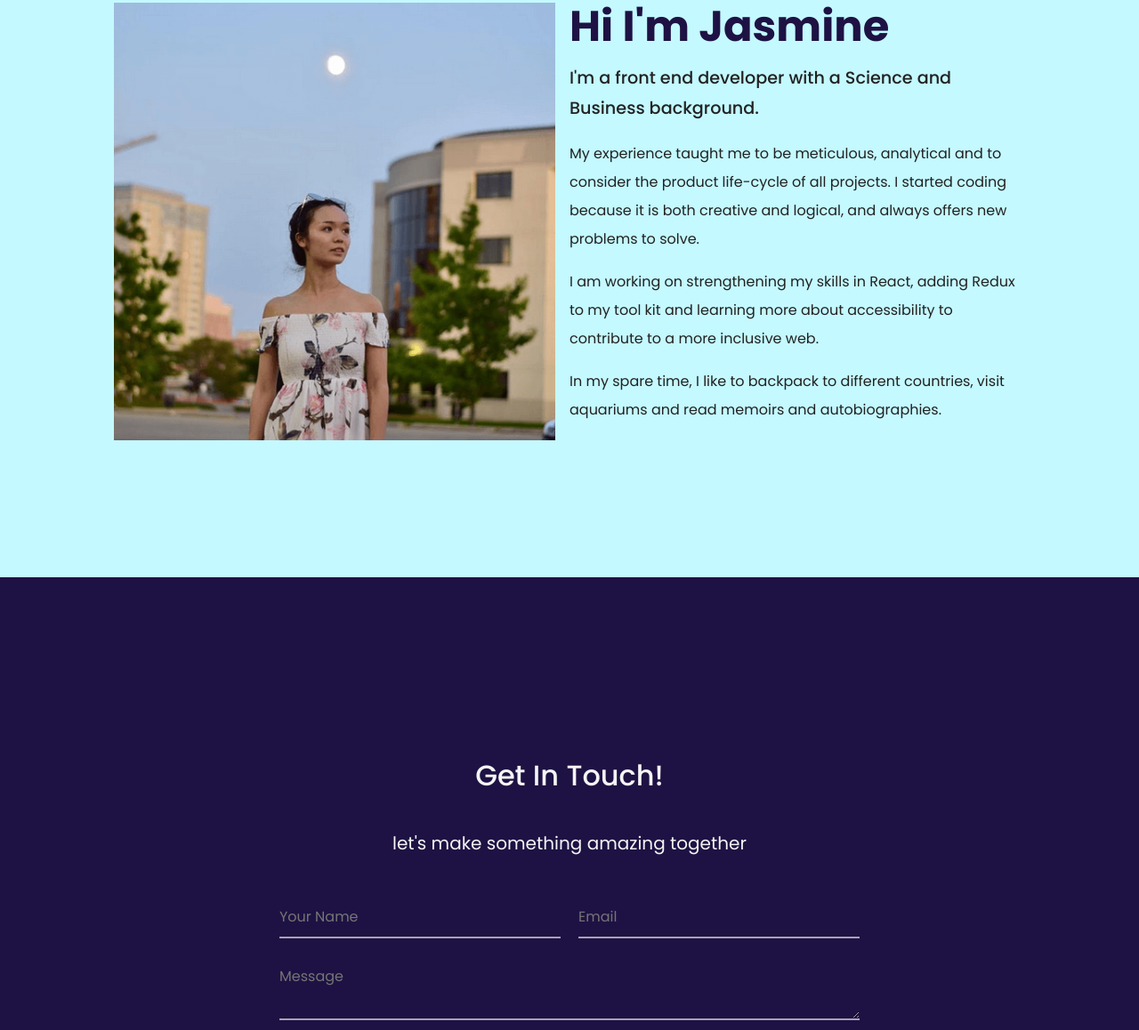
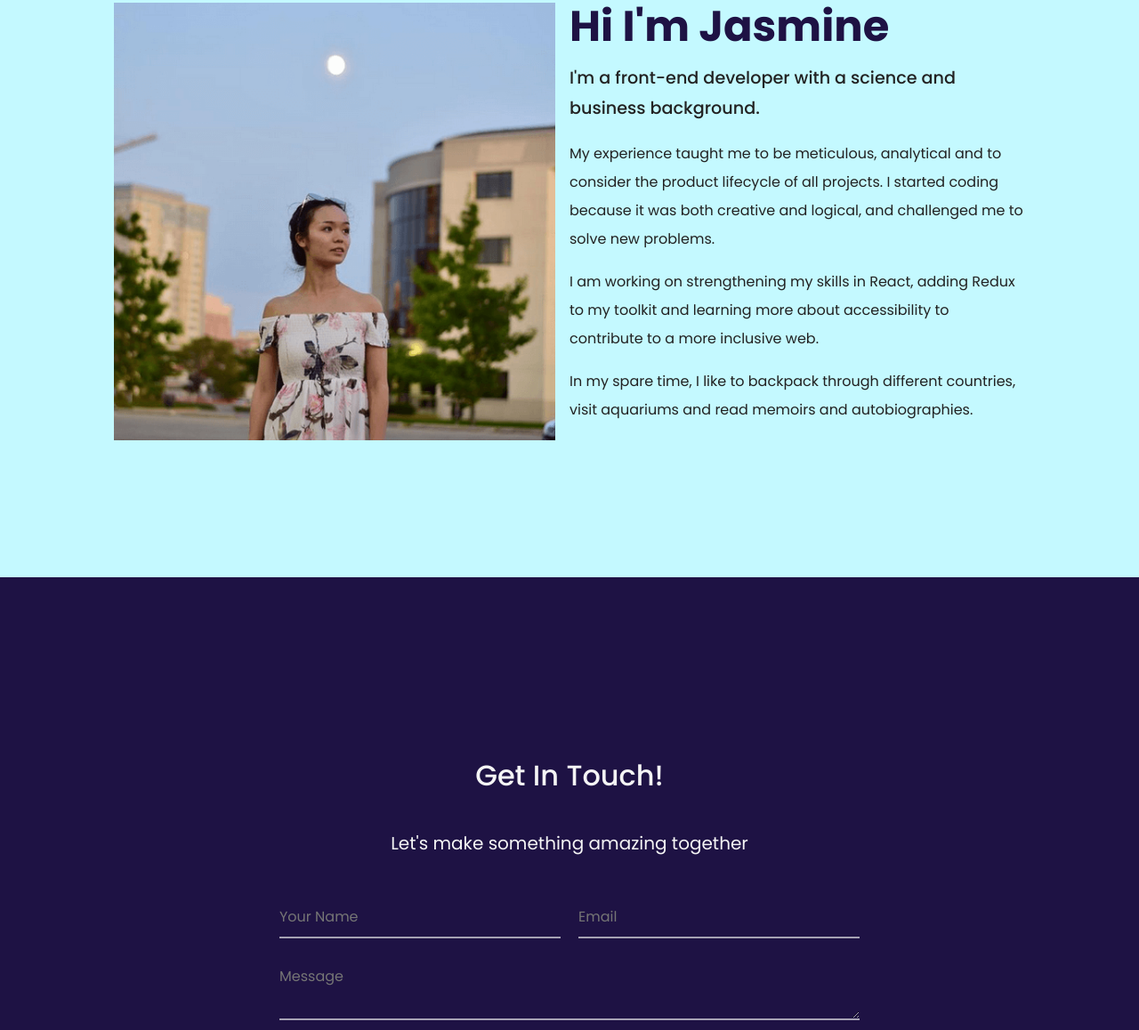
Before and after one commit to jasmineteaa/portfolio, a plain HTML site: page index.html in a window 1280 px wide. Shown: the part 3908-5066 px from the top of the page at 89% size. Drawn offline with nearby package versions, Linux system fonts and the light colour scheme.

Commit message:
spelling

```diff
--- a/index.html
+++ b/index.html
@@ -154,7 +154,7 @@
 
           <div class="description third">
             <h5 class="title">API Music Application</h5>
-            <p>This is a playlist generator app that uses the Itunes REST API to search for different music, artists and genres.</p>
+            <p>This is a playlist generator app that uses the iTunes REST API to search for different music, artists and genres.</p>
             <ul class="skills">
               <li>REST Api |</li>
               <li>React |</li>
@@ -238,13 +238,13 @@
           <img src="./assets/personal.PNG" alt="Jasmine hiking in Dundas Peak.">
         </div>
           <h3>Hi I'm Jasmine</h3>
-          <p class="shortIntro">I'm a front end developer with a Science and Business background.</p>
+          <p class="shortIntro">I'm a front-end developer with a science and business background.</p>
           <div class="text">
-            <p>My experience taught me to be meticulous, analytical and to consider the product life-cycle of all projects. I started coding because it is both creative and logical, and always offers new problems to solve.</p>
+            <p>My experience taught me to be meticulous, analytical and to consider the product lifecycle of all projects. I started coding because it was both creative and logical, and challenged me to solve new problems.</p>
 
-            <p> I am working on strengthening my skills in React, adding Redux to my tool kit and learning more about accessibility to contribute to a more inclusive web. </p>
+            <p> I am working on strengthening my skills in React, adding Redux to my toolkit and learning more about accessibility to contribute to a more inclusive web. </p>
 
-            <p>In my spare time, I like to backpack to different countries, visit aquariums and read memoirs and autobiographies.</p>
+            <p>In my spare time, I like to backpack through different countries, visit aquariums and read memoirs and autobiographies.</p>
           </div>
       </div>
     </div>
@@ -254,7 +254,7 @@
   <section class="contact" id="contact">
     <div class="wrapper">
       <h3>Get In Touch!</h3>
-      <h4>let's make something amazing together</h4>
+      <h4>Let's make something amazing together</h4>
       <form action="http://www.focuspocus.io/magic/e3bf094c0d0fd4d5830ea0e94a15ce22" method="POST" name="contact">
         <fieldset>
           <label class="visuallyHidden" for="name">Your Name:</label>
```
